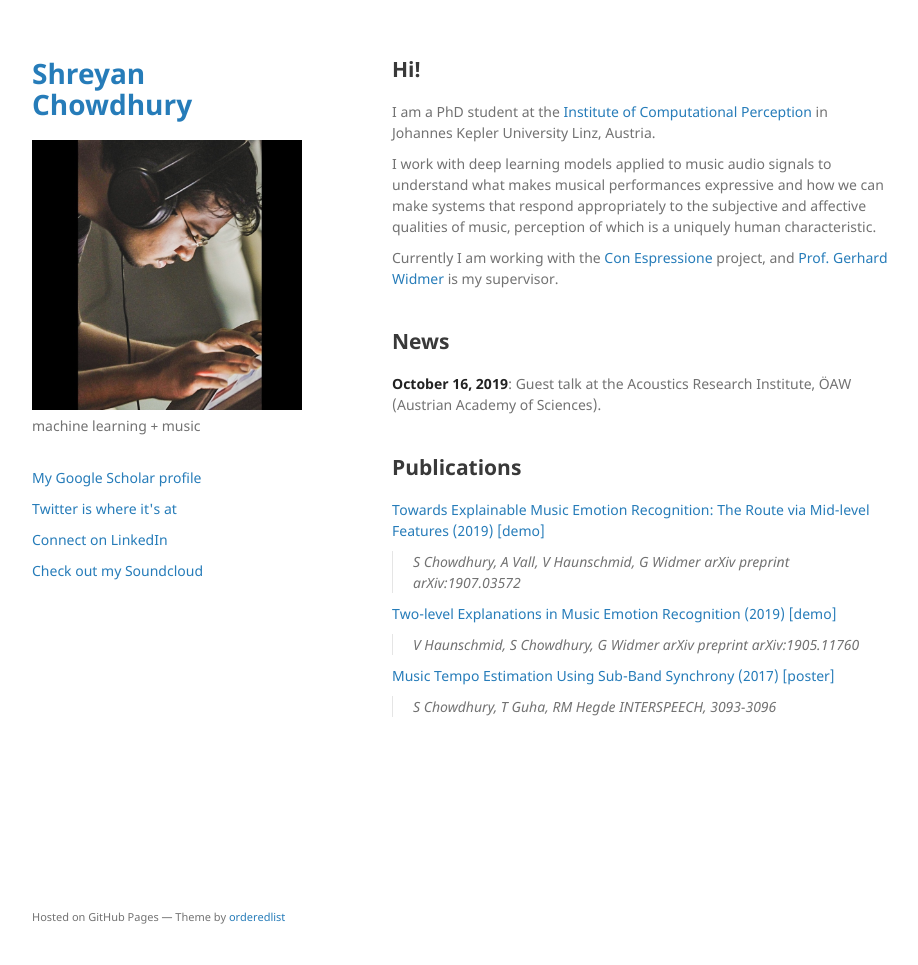
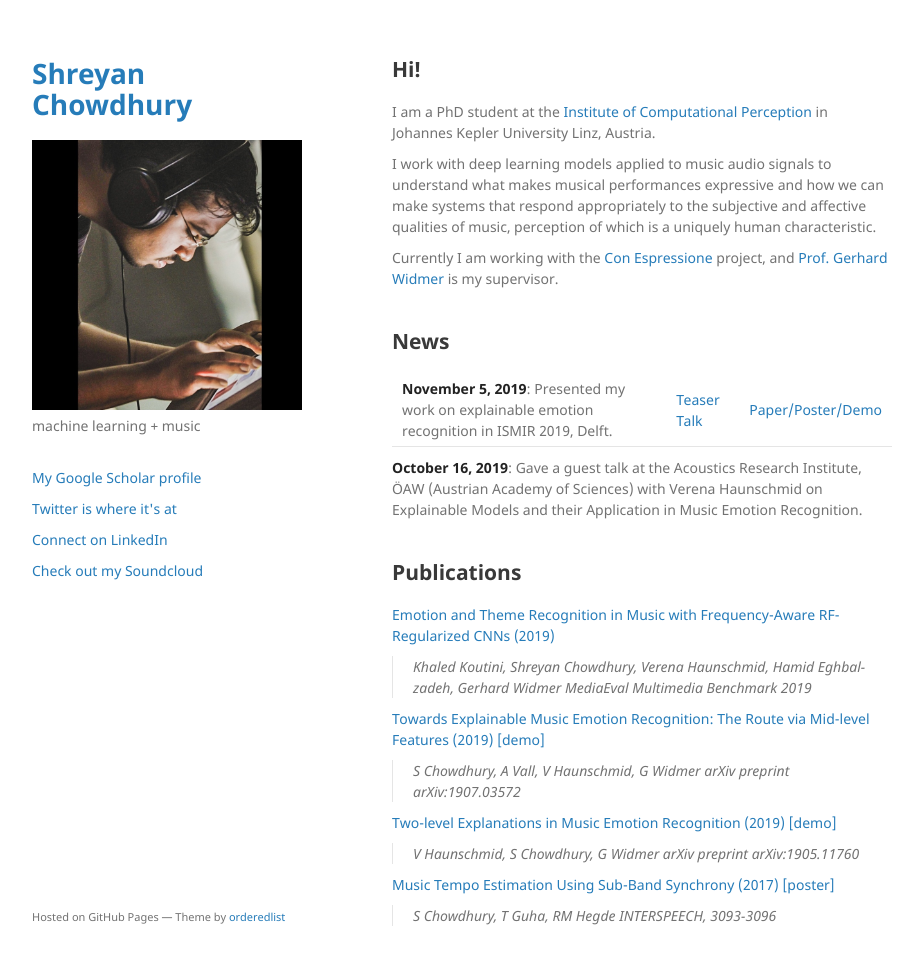
Before and after one commit to shreyanc/shreyanc.github.io, a Jekyll site: the page built from index.md, in a window 1280 px wide and 986 px high. Shown: the top 965 px of the window, without its empty margins (178-1096 px from the left). Built offline with Jekyll 4.4.1, drawn with Linux system fonts in a browser that asks for light colours; our own code applies the rules of GitHub Pages for plain Markdown files.

Commit message:
Update index.md

```diff
--- a/index.md
+++ b/index.md
@@ -20,11 +20,18 @@ Currently I am working with the [Con Espressione](https://www.jku.at/en/institut
 <br><br>-->
 ## News
 
-**October 16, 2019**: Guest talk at the Acoustics Research Institute, ÖAW (Austrian Academy of Sciences).
+**November 5, 2019**: Presented my work on explainable emotion recognition in ISMIR 2019, Delft. | [Teaser Talk](https://collegerama.tudelft.nl/Mediasite/Showcase/ismir2019/Presentation/b68bfc2ef9214728ac2d5c3d4d3119061d) | [Paper/Poster/Demo](https://shreyanc.github.io/ismir_example.html)
+
+
+**October 16, 2019**: Gave a guest talk at the Acoustics Research Institute, ÖAW (Austrian Academy of Sciences) with Verena Haunschmid on Explainable Models and their Application in Music Emotion Recognition.
 
 <br>
 
 ## Publications
+
+[Emotion and Theme Recognition in Music with Frequency-Aware RF-Regularized CNNs (2019)](https://www.jku.at/fileadmin/gruppen/173/Research/Emotion_in_Music_with_Frequency-Aware_RF-Regularized_CNNs_Koutini.pdf)
+> Khaled Koutini, Shreyan Chowdhury, Verena Haunschmid, Hamid Eghbal-zadeh, Gerhard Widmer
+> MediaEval Multimedia Benchmark 2019
 
 [Towards Explainable Music Emotion Recognition: The Route via Mid-level Features (2019)](https://arxiv.org/abs/1907.03572) [[demo]](https://shreyanc.github.io/ismir_example.html)
 >S Chowdhury, A Vall, V Haunschmid, G Widmer
```
